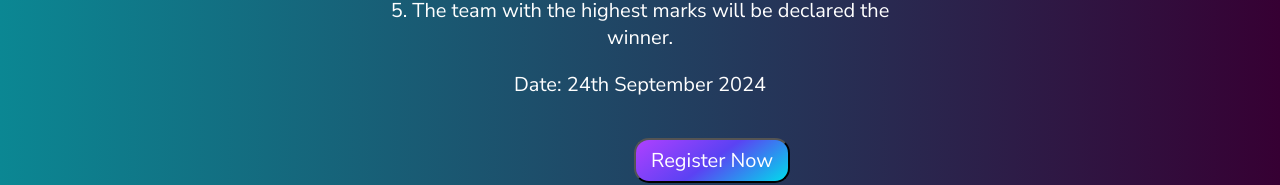
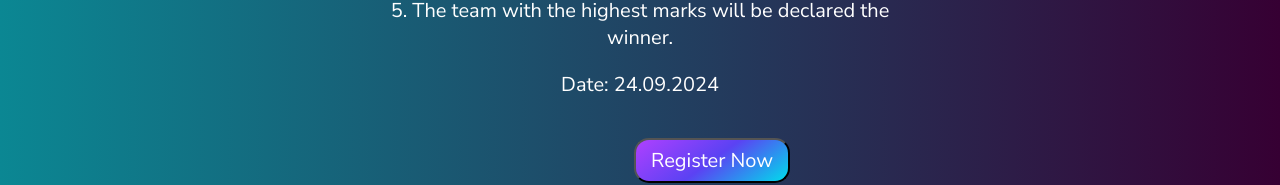
Before and after one commit to SrmVdpEce/Abhigyan_final, a plain HTML site: page Paper_Presentation.html in a window 1280 px wide. Shown: the part 1022-1207 px from the top of the page. Drawn offline with nearby package versions, Linux system fonts and the light colour scheme; a web font is replaced by a local one.

Commit message:
Update Paper_Presentation.html

```diff
--- a/Paper_Presentation.html
+++ b/Paper_Presentation.html
@@ -65,7 +65,7 @@
         5. The team with the highest marks will be declared the winner.
 
       </p>
-      <p class="date">Date: 24th September 2024</p>
+      <p class="date">Date: 24.09.2024</p>
 
       <a href="https://forms.gle/9bDKvnJaoshaNJ7RA" target="_blank"><button class="register">Register Now</button></a>
     </div>
```
